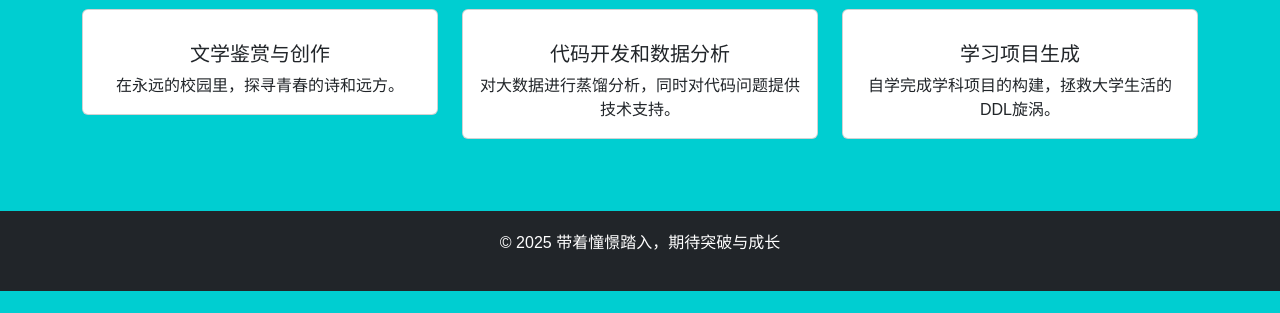
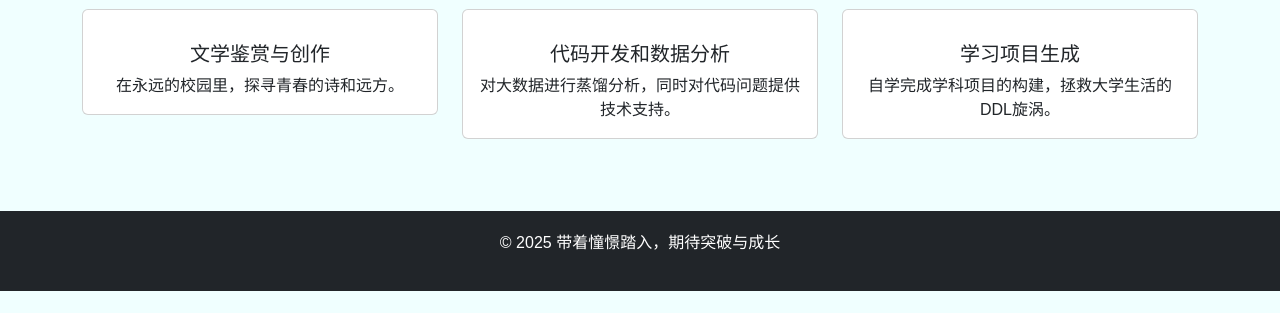
Before and after one commit to Yimisda/CSyimisda.github.io, a plain HTML site: page index.html in a window 1280 px wide. Shown: the part 487-800 px from the top of the page. Drawn offline with nearby package versions, Linux system fonts and the light colour scheme.

Commit message:
Update index.html

```diff
--- a/index.html
+++ b/index.html
@@ -11,7 +11,7 @@
     <style>
         body {
             font-family: '楷体', sans-serif;
-            background-color: #00CED1;
+            background-color: #F0FFFF;
             color: #333;
         }
 
```
